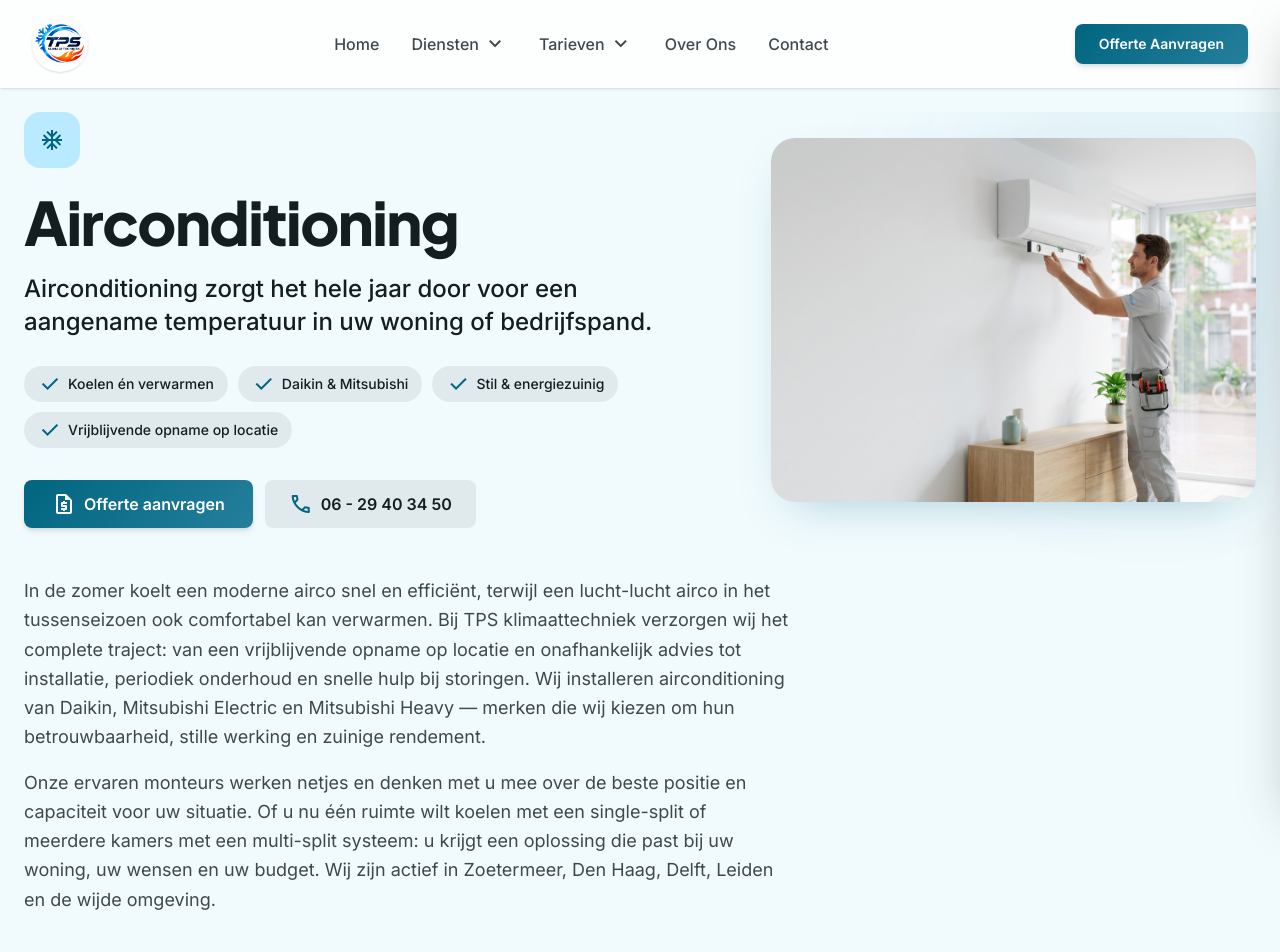
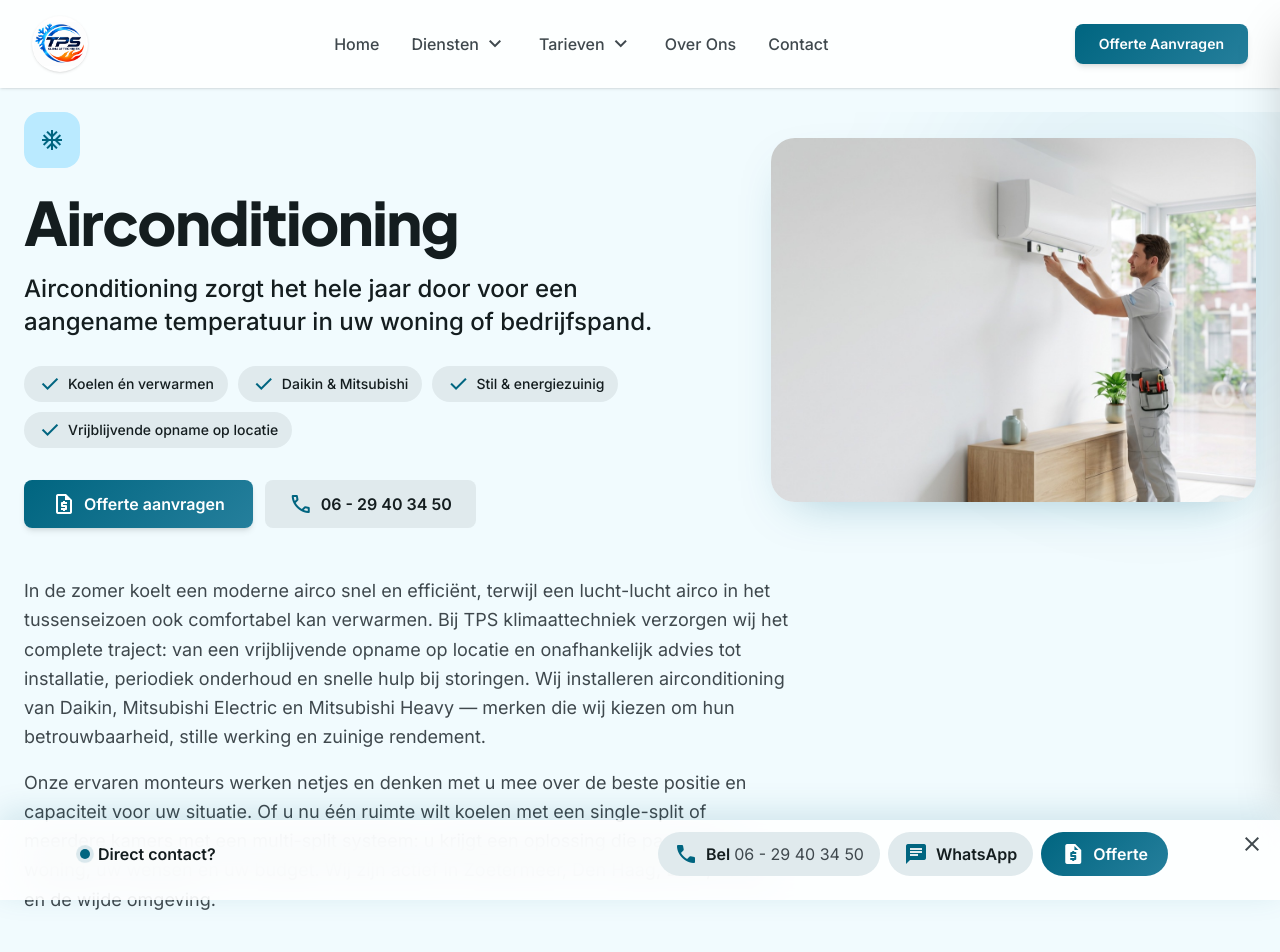
Before and after one commit to Zlodziejczyk/tps-ventilatie, a Next.js app: page /diensten/airconditioning in a window 1280 px wide. Shown: the top 952 px of the page. Built offline with nearby package versions, Linux system fonts and the light colour scheme.

Commit message:
feat(05-04): mount StickyContactBar at body level + verify LEAD-04 link sweep

```diff
--- a/app/layout.tsx
+++ b/app/layout.tsx
@@ -4,6 +4,7 @@ import { Analytics } from "@vercel/analytics/next";
 import { SpeedInsights } from "@vercel/speed-insights/next";
 import { Navbar } from "@/components/Navbar";
 import { Footer } from "@/components/Footer";
+import { StickyContactBar } from "@/components/StickyContactBar";
 import { SITE, CANONICAL_ORIGIN, GOOGLE_SITE_VERIFICATION } from "@/lib/constants";
 import { OG_IMAGE } from "@/lib/seo/metadata";
 import { JsonLd, businessJsonLd } from "@/lib/seo/jsonld";
@@ -68,6 +69,9 @@ export default function RootLayout({
         <Navbar />
         {children}
         <Footer />
+        {/* Single always-on contact affordance (LEAD-03) — a direct <body> child so
+            it is viewport-fixed, never trapped by a transformed ancestor (LEAD-04). */}
+        <StickyContactBar />
         {/* Cookieless, privacy-friendly — no consent banner needed (D-06, LEAD-06) */}
         <Analytics />
         <SpeedInsights />
```
